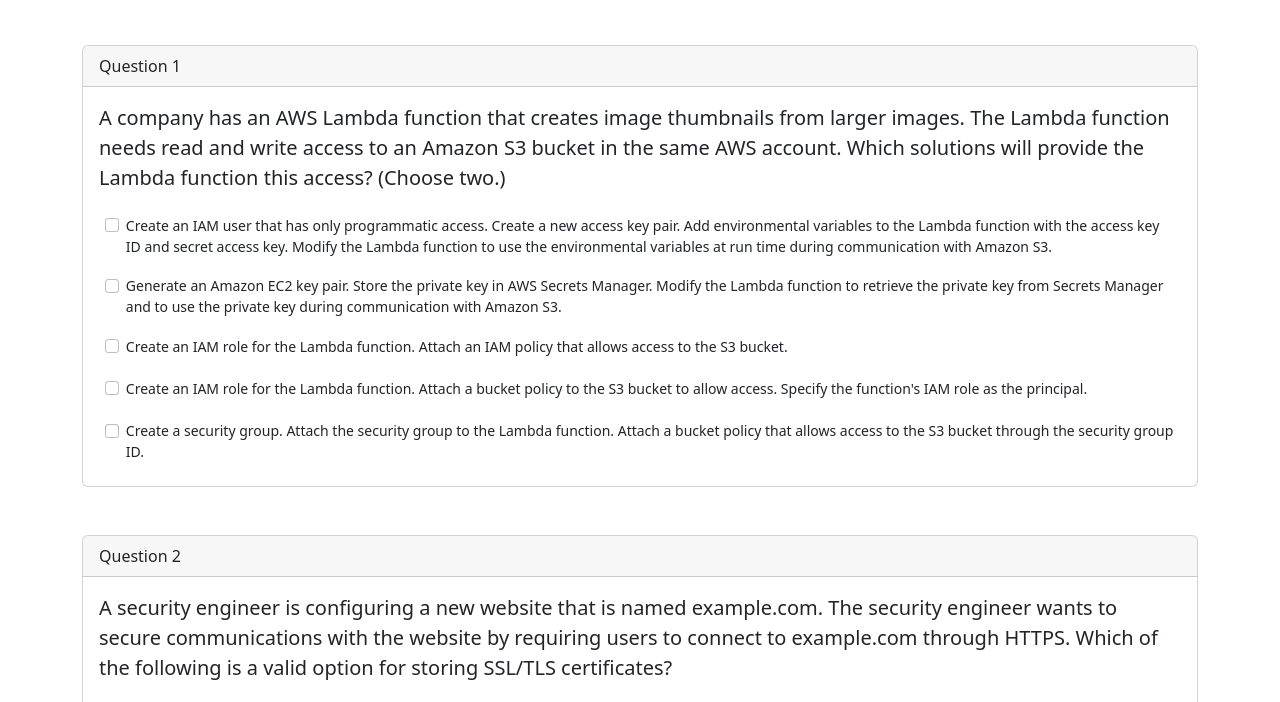
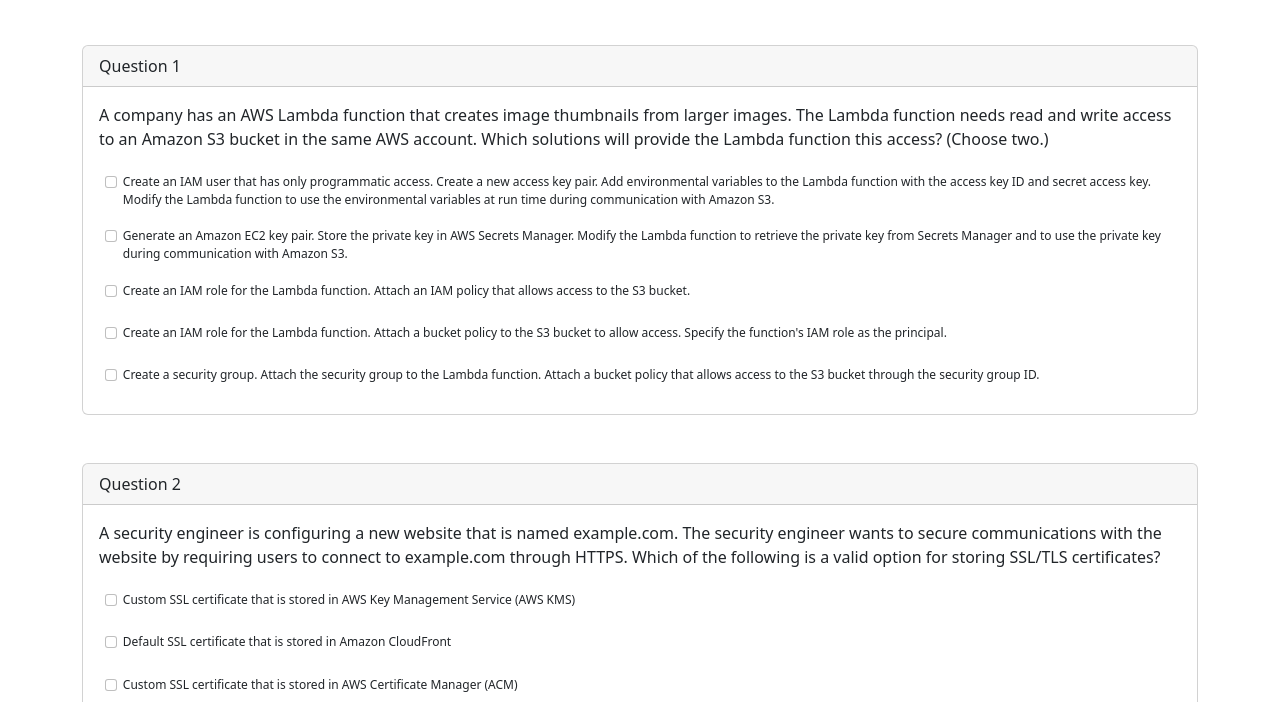
Before and after one commit to AmiraliRasaei/quizApp, a plain HTML site: page index.html in a window 1280 px wide. Shown: the part 83-785 px from the top of the page. Drawn offline with nearby package versions, Linux system fonts and the light colour scheme.

Commit message:
making the text smaller

```diff
--- a/index.html
+++ b/index.html
@@ -6,7 +6,7 @@
     <title>Quiz Application</title>
     <link href="https://cdn.jsdelivr.net/npm/bootstrap@5.2.3/dist/css/bootstrap.min.css" rel="stylesheet">
     <style>
-        .form-check { font-size: 14px; }
+        .form-check { font-size: 12px; }
         .alert {
             --bs-alert-padding-x: 0.3rem;
             --bs-alert-padding-y: 0.3rem;
@@ -14,6 +14,10 @@
         }
         .img-fluid {
             max-width: 70%;
+        }
+
+        .blockquote {
+            font-size: 1rem;
         }
     </style>
 </head>
```
